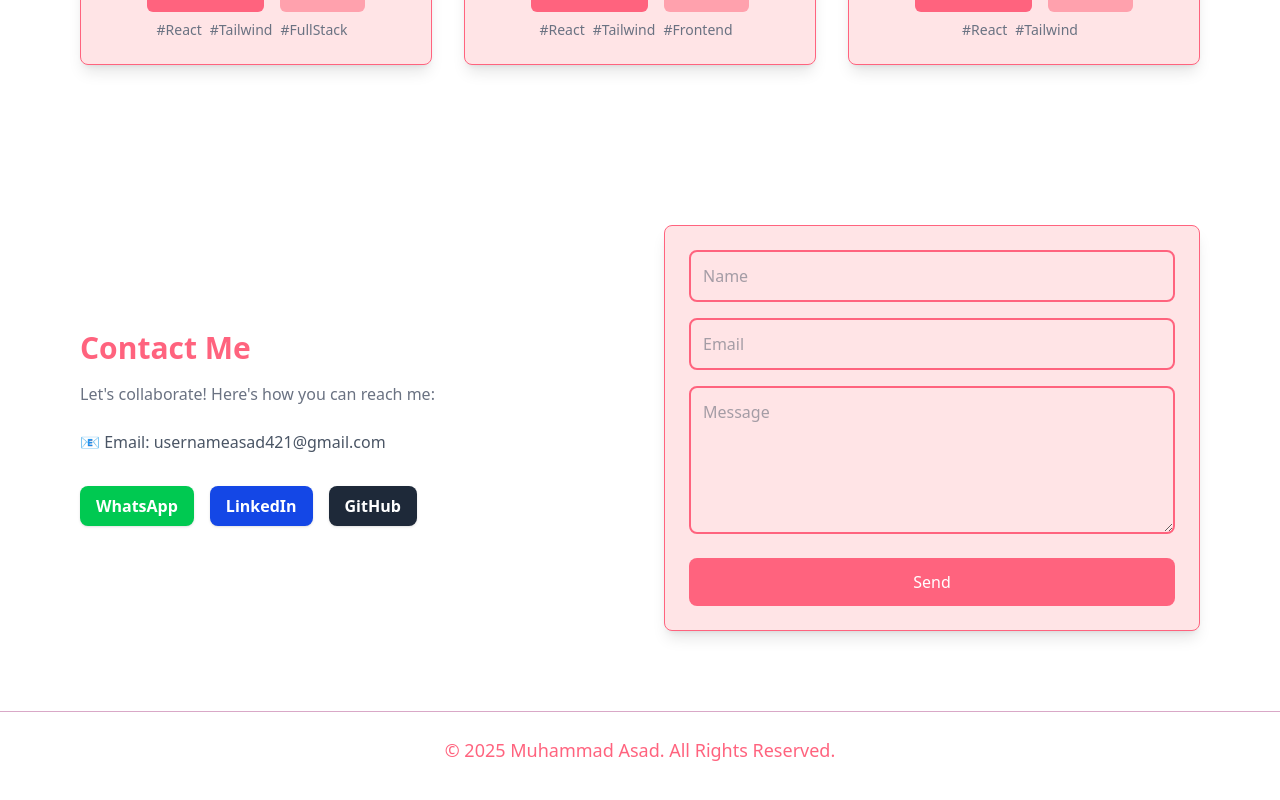
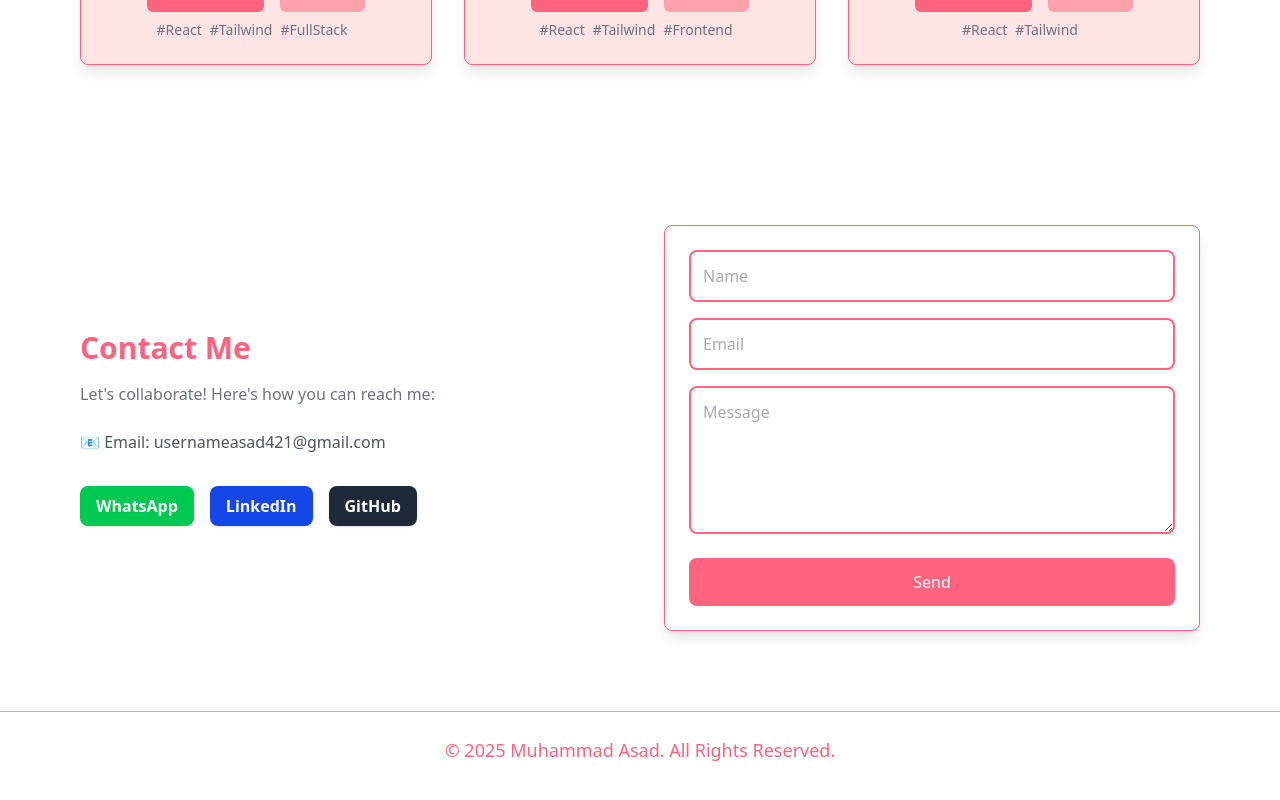
Before and after one commit to MuhammadAsad20/Portfolio, a React (Vite) app: page / in a window 1280 px wide. Shown: the part 2199-2999 px from the top of the page. Built offline with nearby package versions, Linux system fonts and the light colour scheme.

Commit message:
Refactor Contact component into ContactSection

```diff
--- a/src/pages/Contact.jsx
+++ b/src/pages/Contact.jsx
@@ -55,7 +55,7 @@ const Contact = () => {
           initial={{ opacity: 0, x: 50 }}
           animate={{ opacity: 1, x: 0 }}
           transition={{ duration: 1 }}
-          className="bg-rose-100 border-1 border-rose-400 p-6 rounded-lg shadow-lg flex flex-col"
+          className=" border-1 border-rose-400 p-6 rounded-lg shadow-lg flex flex-col"
         >
           <input type="text" placeholder="Name" className="w-full p-3 mb-4 rounded-lg border-2 border-rose-400 text-gray-600" />
           <input type="email" placeholder="Email" className="w-full p-3 mb-4 rounded-lg border-2 border-rose-400 text-gray-600" />
```
